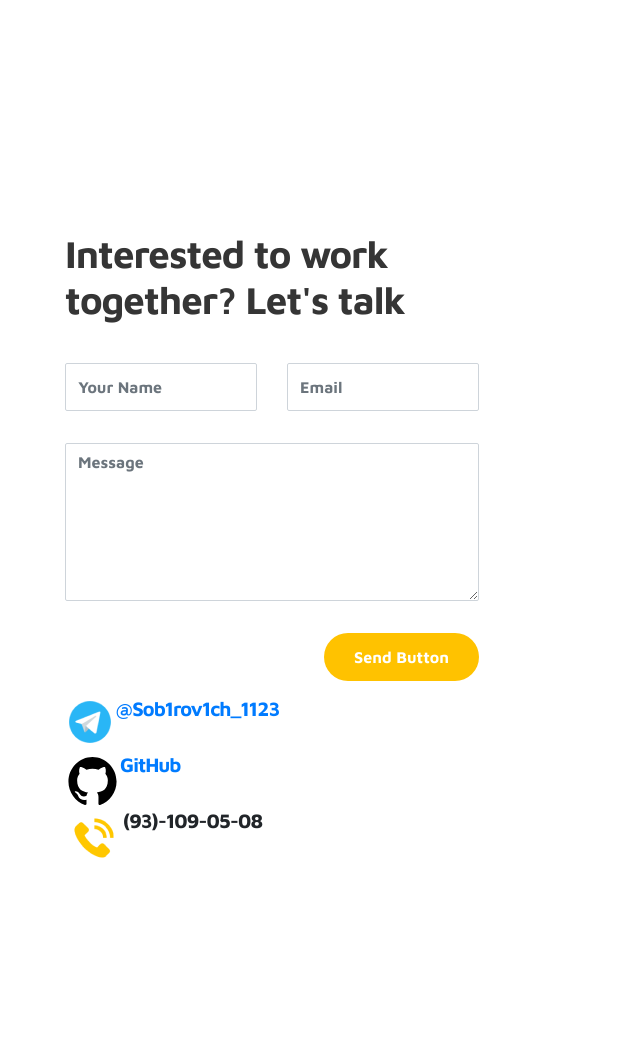
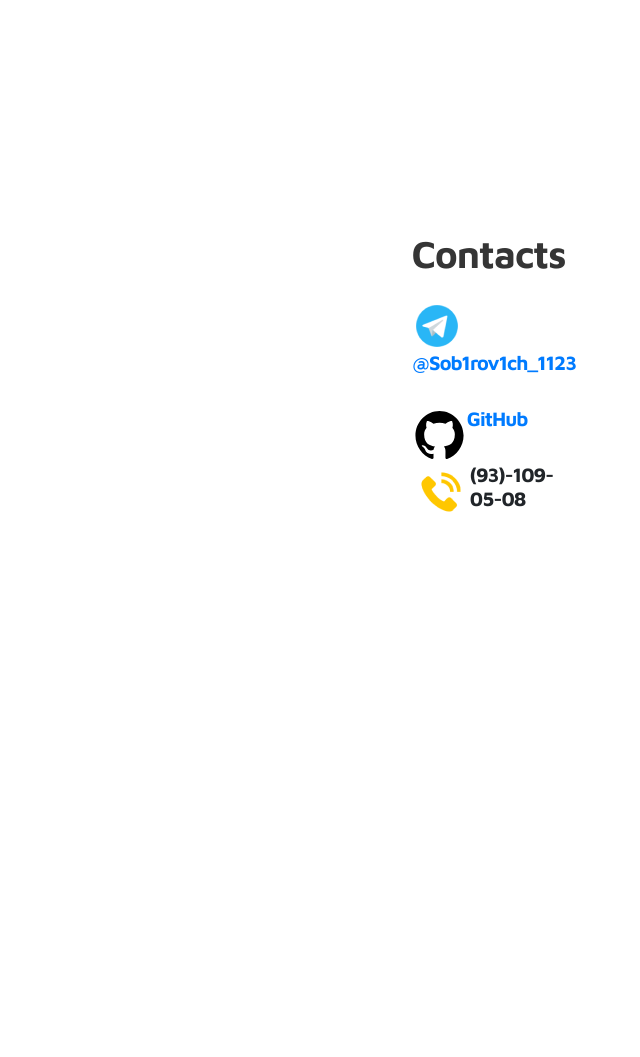
Before and after one commit to sunnatsavriyev/porfolio, a Django app: page / in a window 1280 px wide. Shown: the part 1999-3056 px from the top of the page, without its empty margins (146-786 px from the left). After the commit the page ends 2511 px from the top, so only its background shows below. Run offline with Django 5.2, Linux system fonts and the light colour scheme; some libraries are stand-ins or nearby versions.

Commit message:
last commit again

```diff
--- a/templates/contact.html
+++ b/templates/contact.html
@@ -3,29 +3,10 @@
         <div class="row">
             <div class="col-lg-6 col-12">
                 <div class="contact-form">
-                    <h2 class="mb-4">Interested to work together? Let's talk</h2>
+                    <h2 class="mb-4">Contacts</h2>
 
 
 
-                    <form action="" method="get">
-                        <div class="row">
-                        <div class="col-lg-6 col-12">
-                            <input type="text" class="form-control" name="name" placeholder="Your Name" id="name">
-                        </div>
-
-                        <div class="col-lg-6 col-12">
-                            <input type="email" class="form-control" name="email" placeholder="Email" id="email">
-                        </div>
-
-                        <div class="col-12">
-                            <textarea name="message" rows="6" class="form-control" id="message" placeholder="Message"></textarea>
-                        </div>
-
-                        <div class="ml-lg-auto col-lg-5 col-12">
-                            <input type="submit" class="form-control submit-btn" value="Send Button">
-                        </div>
-                        </div>
-                    </form>
                 </div>
             </div>
         </div>
--- a/templates/index.html
+++ b/templates/index.html
@@ -37,7 +37,7 @@
                         <p>Muvaffaqiyatli mahsulotni yaratish juda qiyin. Men foydalanuvchi tajribasini loyihalash, databaza va web-ishlab chiqishda yaxshiman..</p>
 
                         <div class="custom-btn-group mt-4">
-                          <a href="{% static 'resume/resume.pdf' %}" class="btn mr-lg-2 custom-btn"><i class='uil uil-file-alt'></i> Download Resume</a>
+                          <a href="{% static 'resume/cv-sunnat.pdf' %}" class="btn mr-lg-2 custom-btn"><i class='uil uil-file-alt'></i> Download Resume</a>
                         </div>
                     </div>
                 </div>
```
Also changed, not shown: 2 other files.
